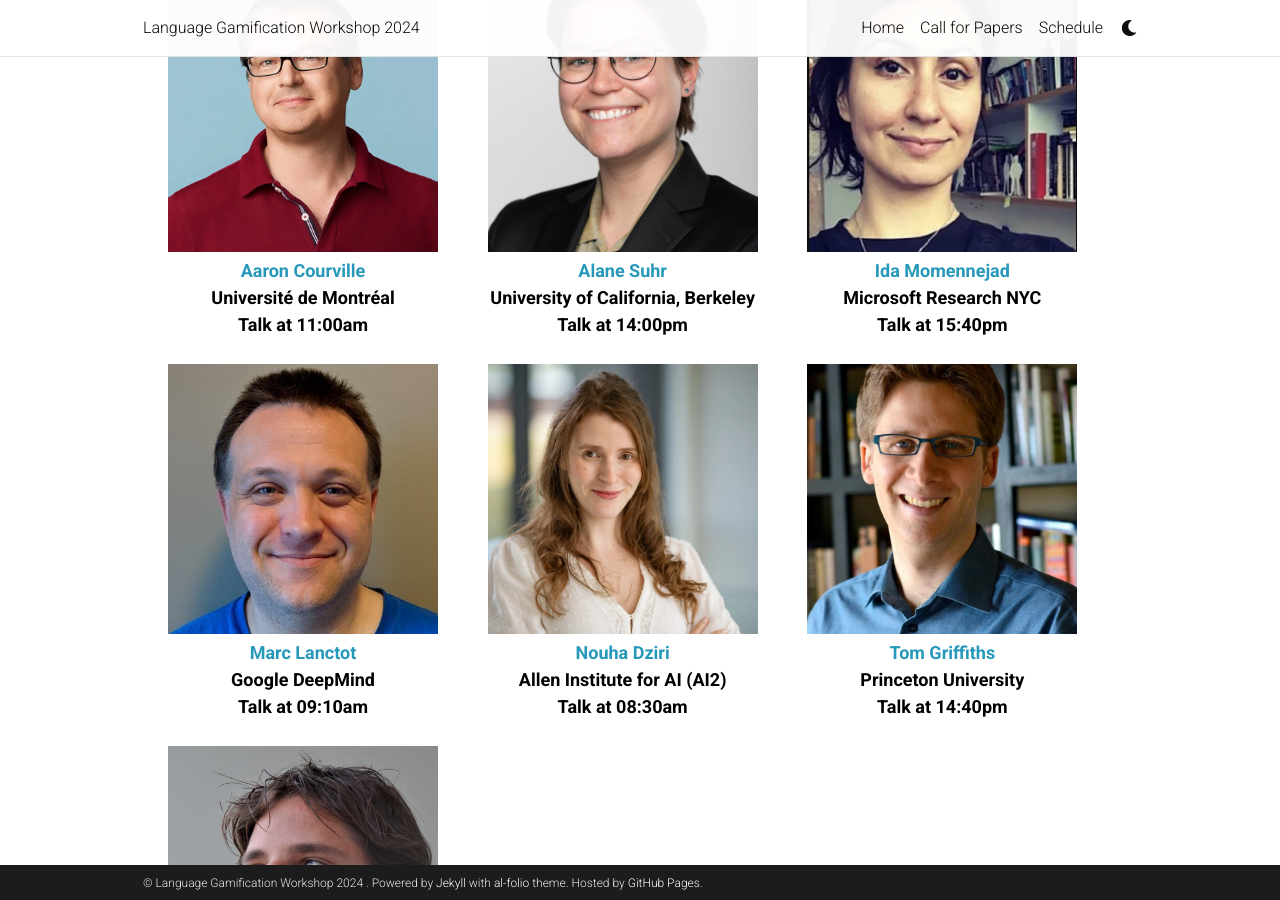
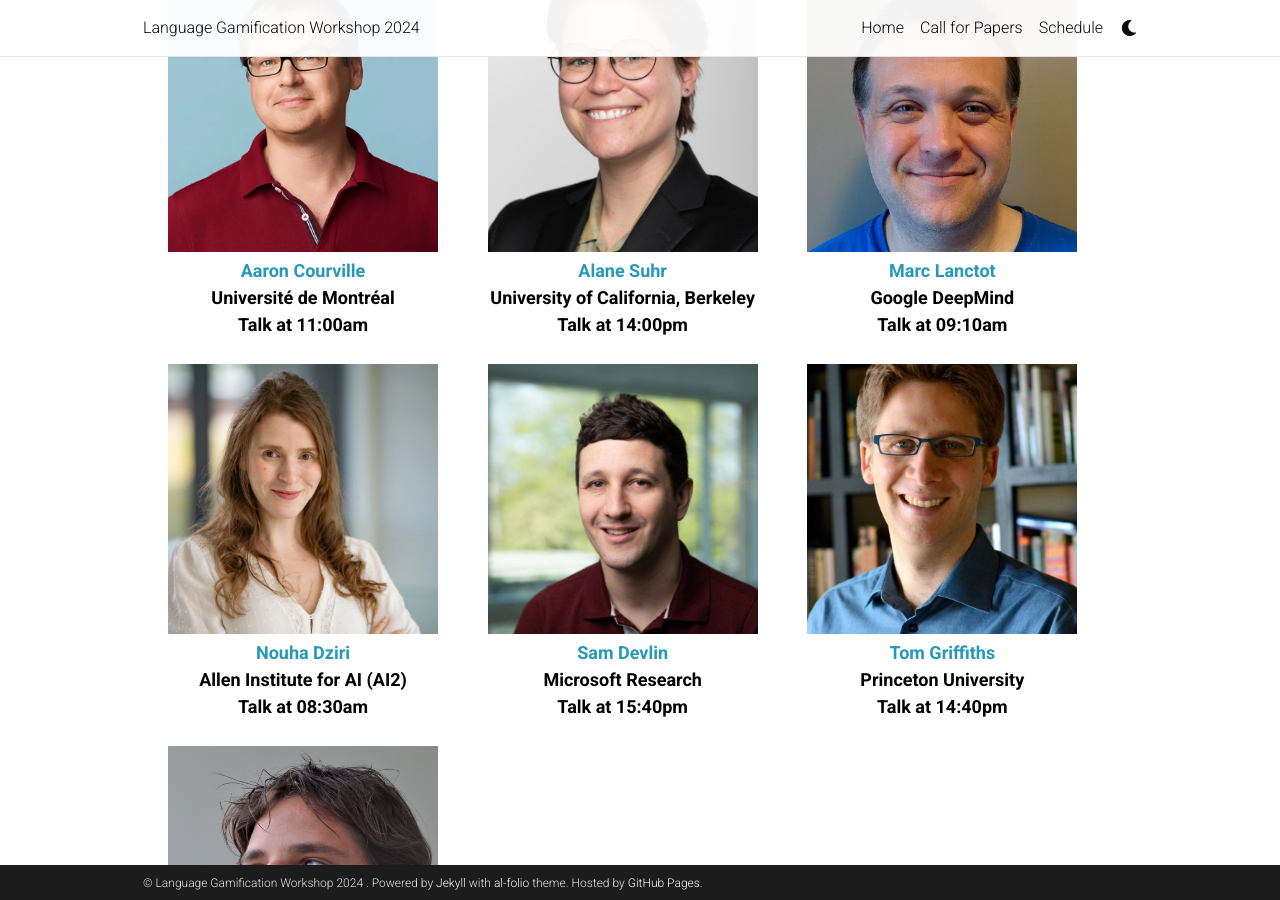
Before and after one commit to opensourcing-foundation-models/opensourcing-foundation-models.github.io, a Jekyll site: the page built from _pages/home.md, in a window 1280 px wide and 900 px high, scrolled down 1128 px. Built offline with Jekyll 4.4.1, drawn with Linux system fonts in a browser that asks for light colours; emoji names are drawn with the system emoji font; comment, search, counter and statistics services are not loaded; a style sheet for code colours, icons or effects is not loaded.

Commit message:
replace Ida with Sam

```diff
--- a/_pages/home.md
+++ b/_pages/home.md
@@ -69,11 +69,6 @@ This workshop invites an exploration of Language Gamification through a diverse
             <br>University of California, Berkeley<br>Talk at 14:00pm</p>
         </div>
         <div class="sponsor">
-            <img src="/assets/img/speakers/ida.png" alt="Ida">
-            <p><a href="https://www.momen-nejad.org/">Ida Momennejad</a>
-            <br>Microsoft Research NYC<br>Talk at 15:40pm</p>
-        </div>
-        <div class="sponsor">
             <img src="/assets/img/speakers/marc_lanctot.jpg" alt="Marxc">
             <p><a href="https://mlanctot.info/">Marc Lanctot</a>
             <br>Google DeepMind<br>Talk at 09:10am</p>
@@ -82,6 +77,11 @@ This workshop invites an exploration of Language Gamification through a diverse
             <img src="/assets/img/speakers/nouha_dziri.jpg" alt="Nouha">
             <p><a href="https://nouhadziri.github.io/">Nouha Dziri</a>
             <br>Allen Institute for AI (AI2)<br>Talk at 08:30am</p>
+        </div>
+        <div class="sponsor">
+            <img src="/assets/img/speakers/sam_devlin.jpg" alt="Sam">
+            <p><a href="https://www.microsoft.com/en-us/research/people/sadevlin/">Sam Devlin</a>
+            <br>Microsoft Research<br>Talk at 15:40pm</p>
         </div>
         <div class="sponsor">
             <img src="/assets/img/speakers/tom_griffiths.jpg" alt="TomG">
```
Also changed, not shown: _pages/schedule.md (+1 -1 lines), assets/img/speakers/sam_devlin.jpg (added).
